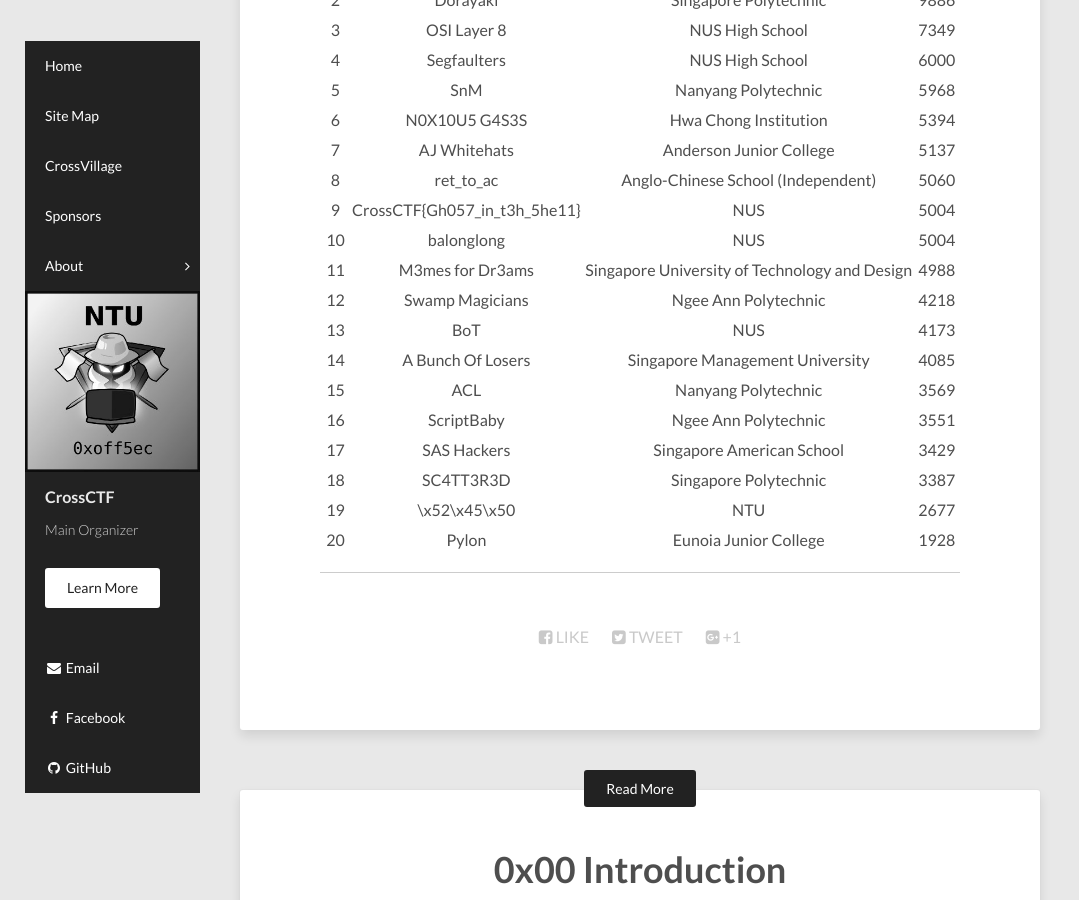
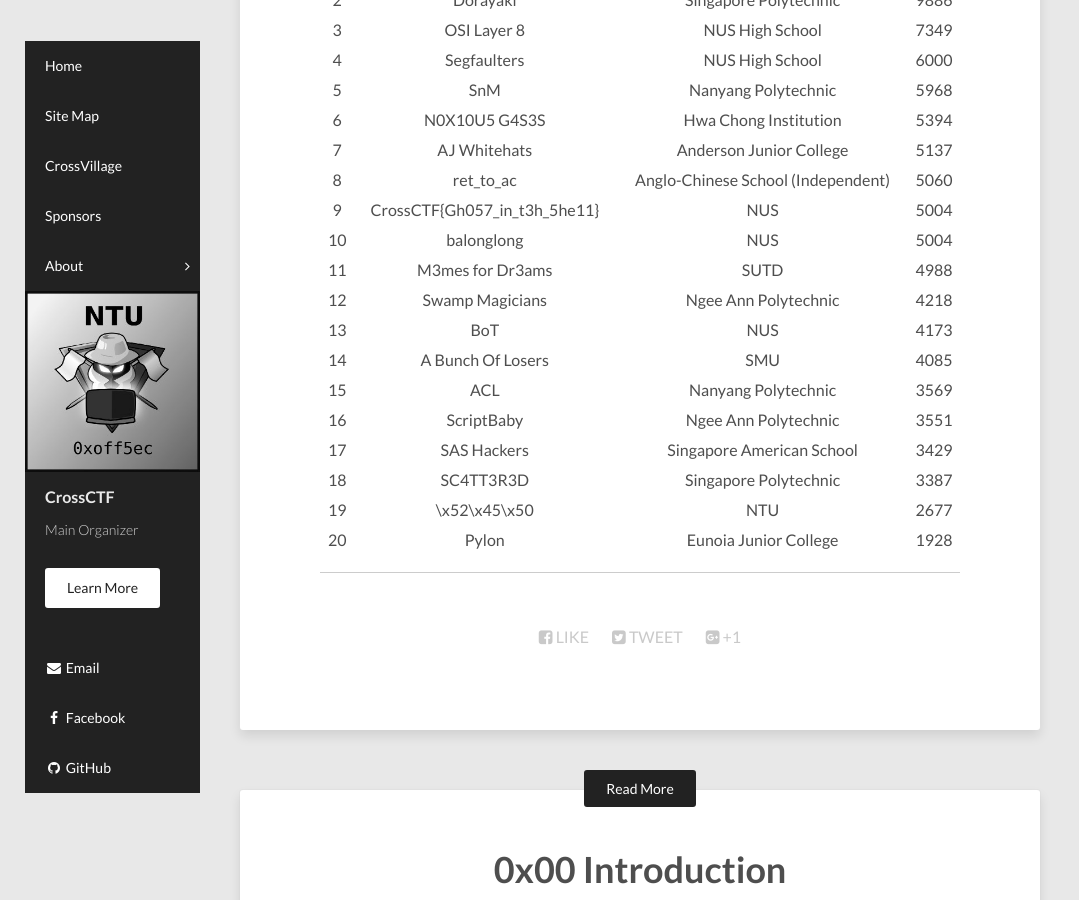
Before and after one commit to CrossCTF/crossctf.github.io, a Jekyll site: the page built from _posts/2018-04-21-Qualified-Teams.md, in a window 1280 px wide and 900 px high, scrolled down 467 px. Shown: the whole window, without its empty margins (0-1079 px from the left). Built offline with Jekyll 4.4.1, drawn with Linux system fonts in a browser that asks for light colours; nearby versions of some CDN libraries.

Commit message:
Quals table attempt 4

```diff
--- a/_posts/2018-04-21-Qualified-Teams.md
+++ b/_posts/2018-04-21-Qualified-Teams.md
@@ -24,10 +24,10 @@
 | 8 | ret_to_ac | Anglo-Chinese School (Independent) | 5060 |
 | 9 | CrossCTF{Gh057_in_t3h_5he11} | NUS | 5004 |
 | 10 | balonglong | NUS | 5004 |
-| 11 | M3mes for Dr3ams | Singapore University of Technology and Design | 4988 |
+| 11 | M3mes for Dr3ams | SUTD | 4988 |
 | 12 | Swamp Magicians | Ngee Ann Polytechnic | 4218 |
 | 13 | BoT | NUS | 4173 |
-| 14 | A Bunch Of Losers | Singapore Management University | 4085 |
+| 14 | A Bunch Of Losers | SMU | 4085 |
 | 15 | ACL | Nanyang Polytechnic | 3569 |
 | 16 | ScriptBaby | Ngee Ann Polytechnic | 3551 |
 | 17 | SAS Hackers | Singapore American School | 3429 |
```
